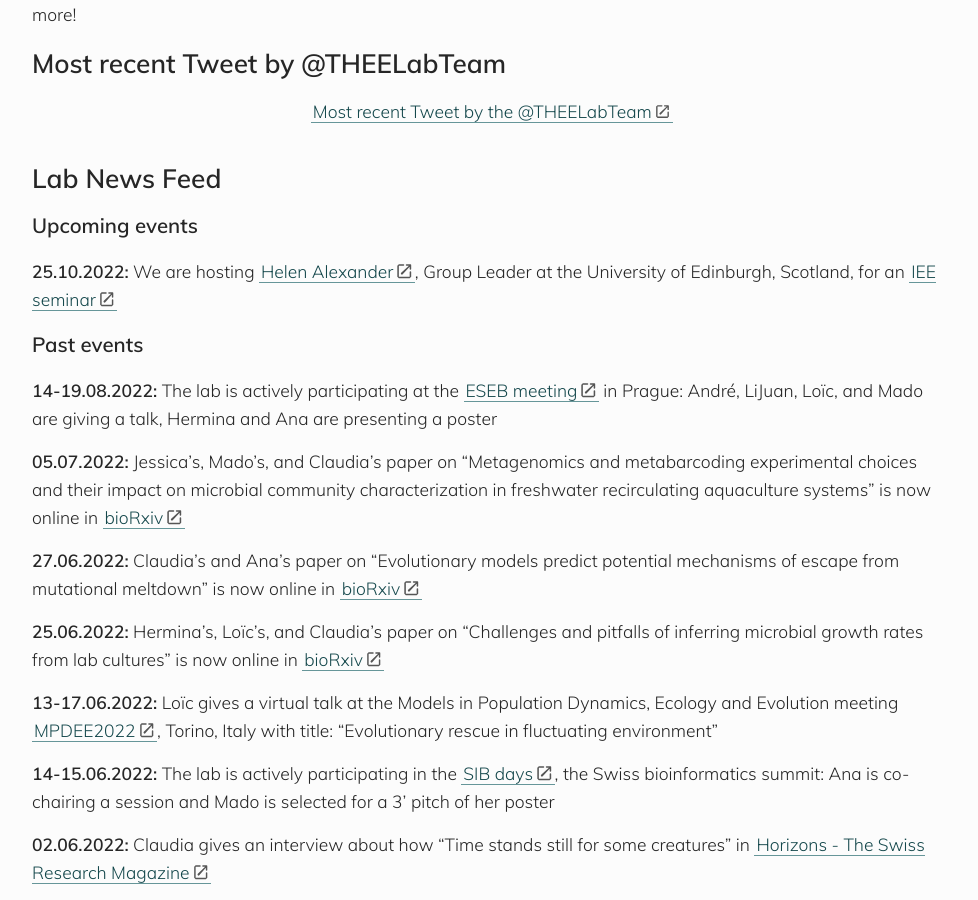
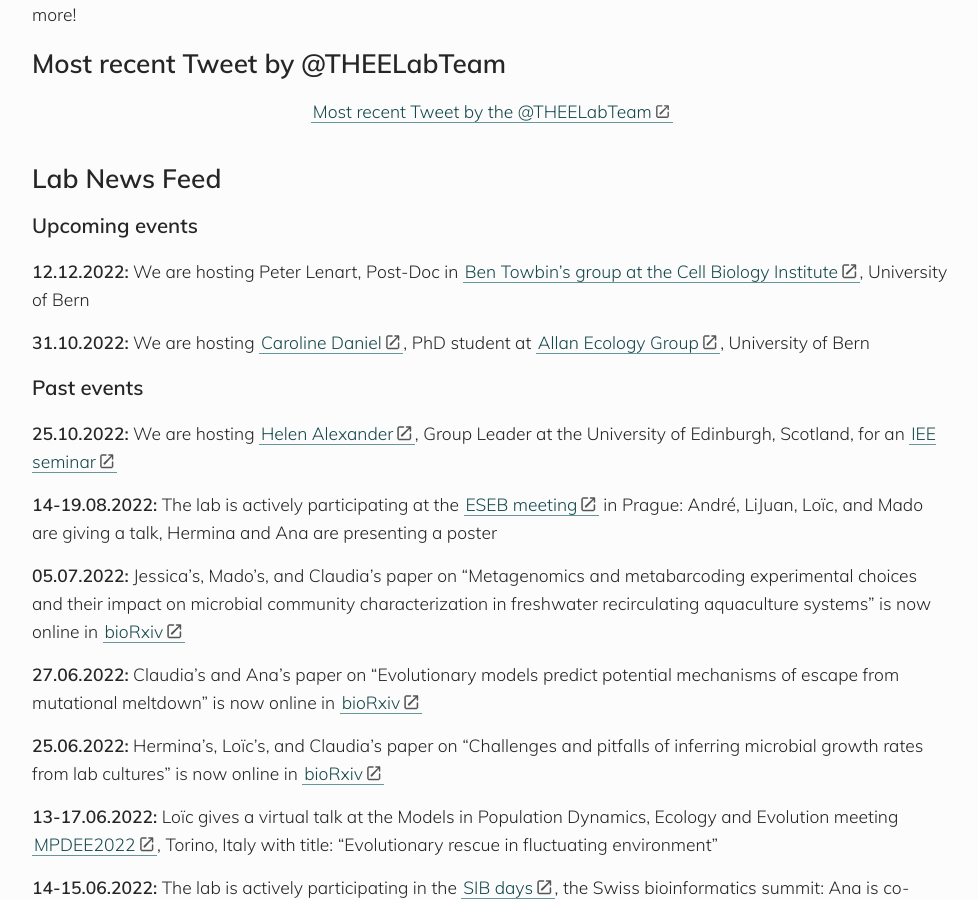
Before and after one commit to banklab/banklab.github.io, a Jekyll site: the page built from index.md, in a window 1280 px wide and 900 px high, scrolled down 477 px. Shown: the whole window, without its empty margins (148-1126 px from the left). Built offline with Jekyll 4.4.1, drawn with Linux system fonts in a browser that asks for light colours; some web fonts are replaced; comment, search, counter and statistics services are not loaded.

Commit message:
Update index.md

```diff
--- a/index.md
+++ b/index.md
@@ -18,10 +18,13 @@ Welcome to the web page of the Division Theoretical Ecology and Evolution at the
 
 ### Upcoming events
 
-**25.10.2022:** We are hosting [Helen Alexander](https://www.ed.ac.uk/biology/groups/alexander), Group Leader at the University of Edinburgh, Scotland, for an [IEE seminar](https://www.iee.unibe.ch/studies/lecture_series_in_ecology_and_evolution/index_eng.html)
+**12.12.2022:** We are hosting Peter Lenart, Post-Doc in [Ben Towbin's group at the Cell Biology Institute](https://www.towbinlab.org/), University of Bern
 
+**31.10.2022:** We are hosting [Caroline Daniel](https://allanecology.com/about-us/people/caroline-daniel/), PhD student at [Allan Ecology Group](https://allanecology.com/), University of Bern
 
 ### Past events
+
+**25.10.2022:** We are hosting [Helen Alexander](https://www.ed.ac.uk/biology/groups/alexander), Group Leader at the University of Edinburgh, Scotland, for an [IEE seminar](https://www.iee.unibe.ch/studies/lecture_series_in_ecology_and_evolution/index_eng.html)
 
 **14-19.08.2022:** The lab is actively participating at the [ESEB meeting](https://www.eseb2022.cz/) in Prague: André, LiJuan, Loïc, and Mado are giving a talk, Hermina and Ana are presenting a poster
 
```
